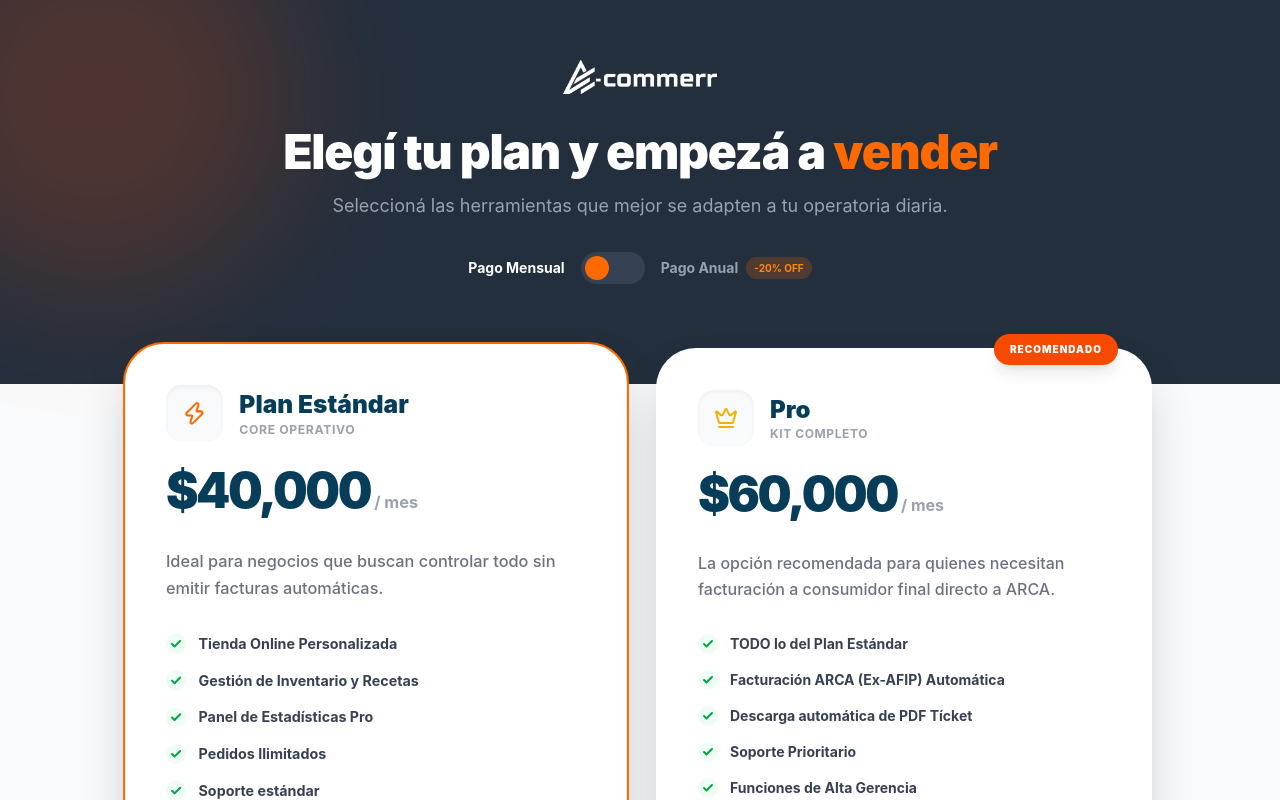
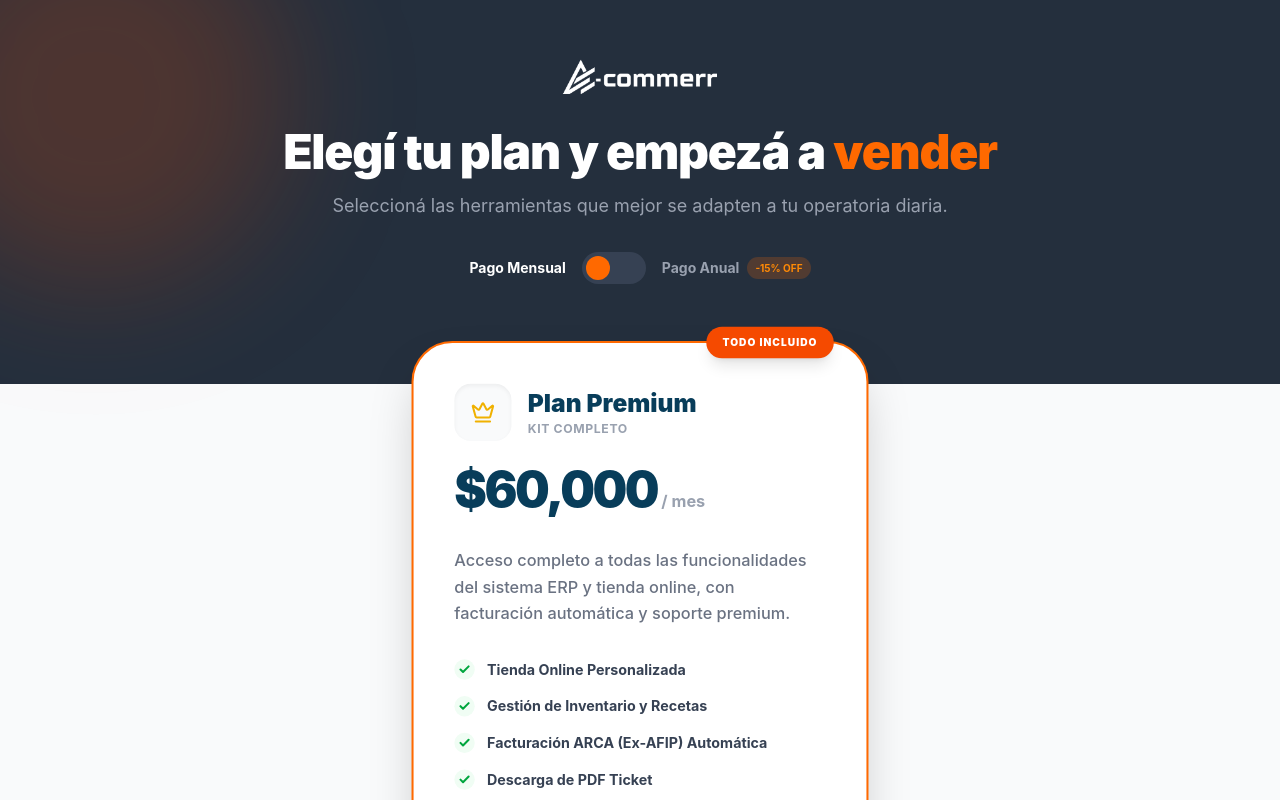
Before and after one commit to GLMahon99/admin-pizzeria, a React (Vite) app: page /subscription-plans/1 in a window 1280 px wide. Shown: the top 800 px of the page. Built offline with nearby package versions, Linux system fonts and the light colour scheme; no server answers.

Commit message:
feat: simplificar a plan unico premium con descuento anual de 15%

```diff
--- a/src/pages/SubscriptionPlans.jsx
+++ b/src/pages/SubscriptionPlans.jsx
@@ -9,7 +9,7 @@ const SubscriptionPlans = () => {
     const [loading, setLoading] = useState(false);
     const [isAnnual, setIsAnnual] = useState(false);
     const [dbPlans, setDbPlans] = useState([]);
-    const [selectedPlan, setSelectedPlan] = useState('STANDARD');
+    const [selectedPlan, setSelectedPlan] = useState('PRO');
     const [plansLoaded, setPlansLoaded] = useState(false);
 
     useEffect(() => {
@@ -36,36 +36,22 @@ const SubscriptionPlans = () => {
 
     const plans = [
         {
-            id: 'STANDARD',
-            name: 'Plan Estándar',
-            monthlyPrice: getPrice('STANDARD_MONTHLY') || 40000,
-            annualPrice: getPrice('STANDARD_ANNUAL') || 384000,
-            description: 'Ideal para negocios que buscan controlar todo sin emitir facturas automáticas.',
+            id: 'PRO',
+            name: 'Plan Premium',
+            monthlyPrice: getPrice('PRO_MONTHLY') || 60000,
+            annualPrice: getPrice('PRO_ANNUAL') || 612000,
+            description: 'Acceso completo a todas las funcionalidades del sistema ERP y tienda online, con facturación automática y soporte premium.',
             features: [
                 'Tienda Online Personalizada',
                 'Gestión de Inventario y Recetas',
-                'Panel de Estadísticas Pro',
-                'Pedidos Ilimitados',
-                'Soporte estándar'
-            ],
-            icon: <Zap className="text-orange-500" />,
-            badge: null
-        },
-        {
-            id: 'PRO',
-            name: 'Pro',
-            monthlyPrice: getPrice('PRO_MONTHLY') || 60000,
-            annualPrice: getPrice('PRO_ANNUAL') || 576000,
-            description: 'La opción recomendada para quienes necesitan facturación a consumidor final directo a ARCA.',
-            features: [
-                'TODO lo del Plan Estándar',
                 'Facturación ARCA (Ex-AFIP) Automática',
-                'Descarga automática de PDF Tícket',
-                'Soporte Prioritario',
-                'Funciones de Alta Gerencia'
+                'Descarga de PDF Ticket',
+                'Pedidos y Clientes Ilimitados',
+                'Panel de Estadísticas Avanzado',
+                'Soporte Prioritario 24/7'
             ],
             icon: <Crown className="text-yellow-500" />,
-            badge: 'Recomendado'
+            badge: 'Todo Incluido'
         }
     ];
 
@@ -114,13 +100,13 @@ const SubscriptionPlans = () => {
                             <div className={`w-6 h-6 bg-orange-500 rounded-full transition-transform ${isAnnual ? 'translate-x-8' : 'translate-x-0'}`}></div>
                         </button>
                         <span className={`text-sm font-bold flex items-center gap-2 ${isAnnual ? 'text-white' : 'text-gray-400'}`}>
-                            Pago Anual <span className="bg-orange-500/20 text-orange-400 text-[10px] px-2 py-1 rounded-full">-20% OFF</span>
+                            Pago Anual <span className="bg-orange-500/20 text-orange-400 text-[10px] px-2 py-1 rounded-full">-15% OFF</span>
                         </span>
                     </div>
                 </div>
 
-                {/* Grilla de Planes */}
-                <div className="grid grid-cols-1 md:grid-cols-2 gap-8 mb-12">
+                {/* Plan Único Centrado */}
+                <div className="max-w-md mx-auto mb-12">
                     {plans.map((plan) => {
                         const isSelected = selectedPlan === plan.id;
                         const finalPrice = isAnnual ? plan.annualPrice : plan.monthlyPrice;
```
